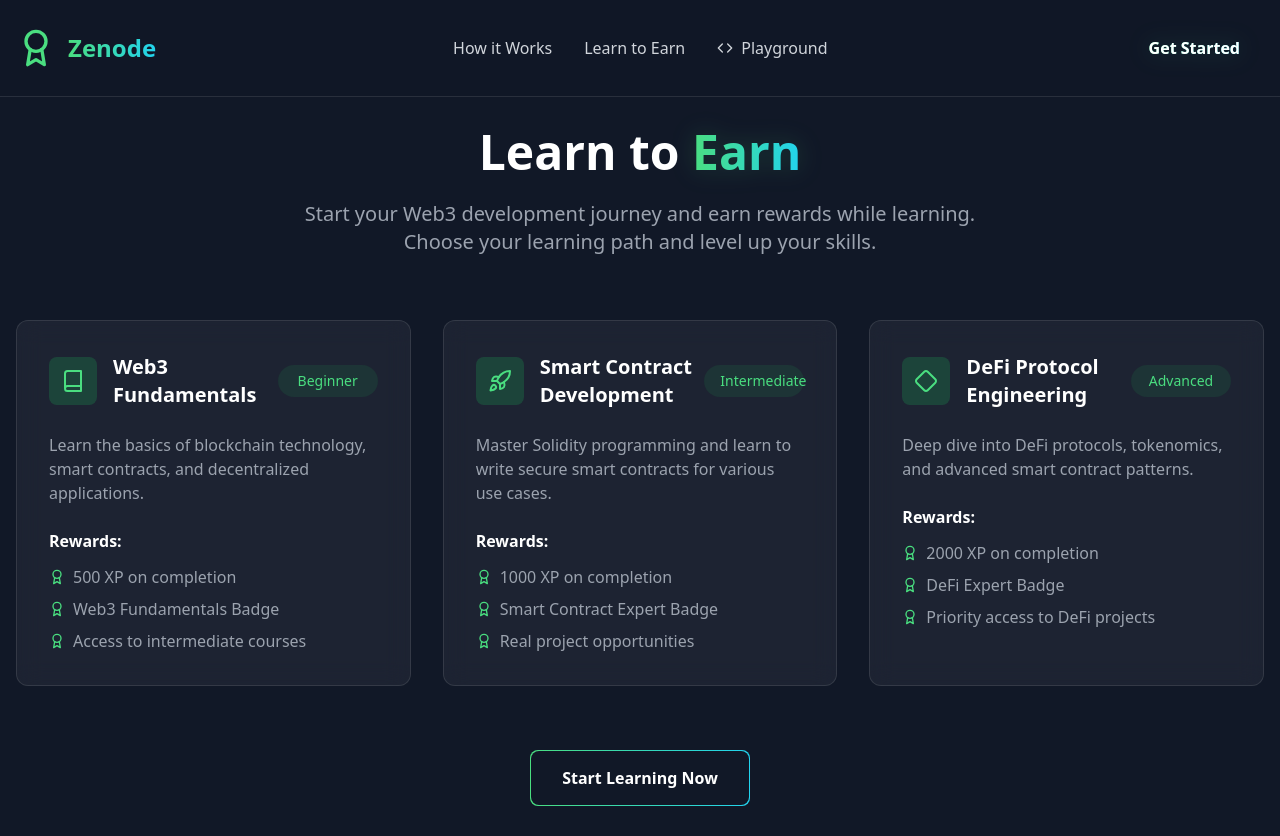
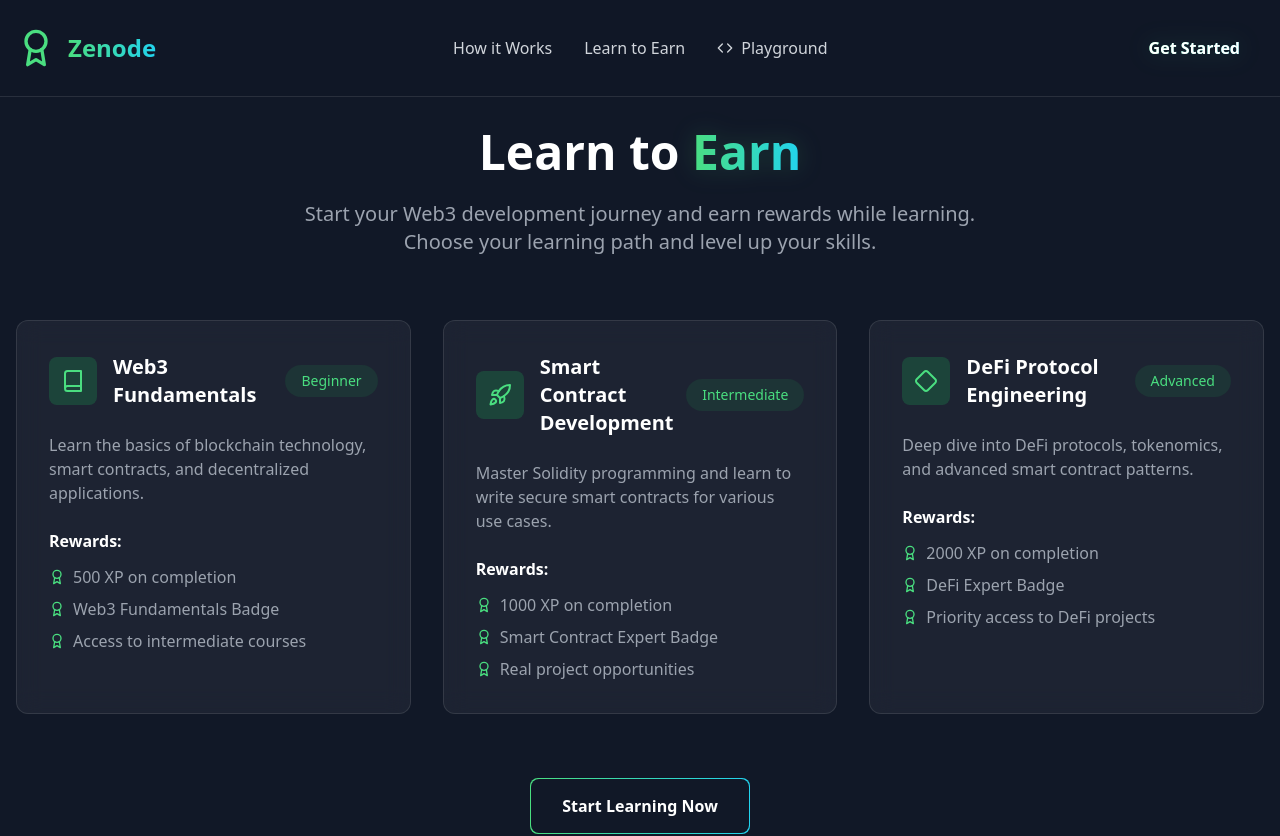
Before and after one commit to Jossyboydgenius/Zenode, a React (Vite) app: page /learn-to-earn in a window 1280 px wide. Shown: the top 836 px of the page. Built offline with nearby package versions, Linux system fonts and the light colour scheme.

Commit message:
Improve LearnToEarn page layout and styling

```diff
--- a/app/pages/LearnToEarn.tsx
+++ b/app/pages/LearnToEarn.tsx
@@ -19,7 +19,7 @@ function PathCard({ icon: Icon, title, description, rewards, level }: PathCardPr
           </div>
           <h3 className="text-xl font-bold text-white">{title}</h3>
         </div>
-        <span className="px-4 py-1.5 bg-green-500/10 text-green-400 rounded-full text-sm min-w-[100px] text-center">
+        <span className="px-4 py-1.5 bg-green-500/10 text-green-400 rounded-full text-sm inline-flex items-center justify-center w-fit">
           {level}
         </span>
       </div>
@@ -91,7 +91,7 @@ export default function LearnToEarnPage() {
         </div>
 
         {/* Learning Paths Grid */}
-        <div className="grid grid-cols-1 lg:grid-cols-3 gap-8 mb-16">
+        <div className="grid grid-cols-1 xl:grid-cols-3 gap-8 mb-16">
           {learningPaths.map((path, index) => (
             <PathCard key={index} {...path} />
           ))}
```
